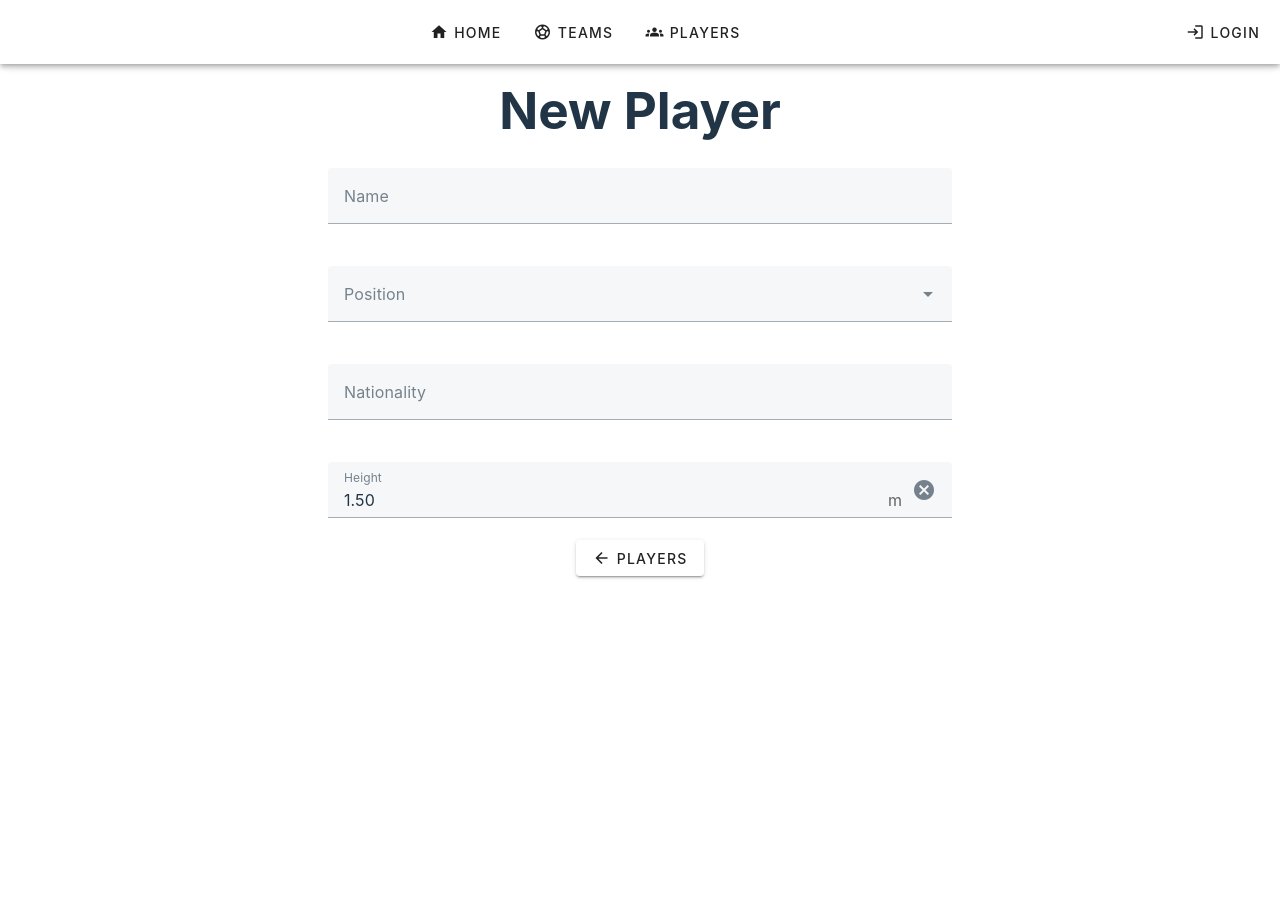
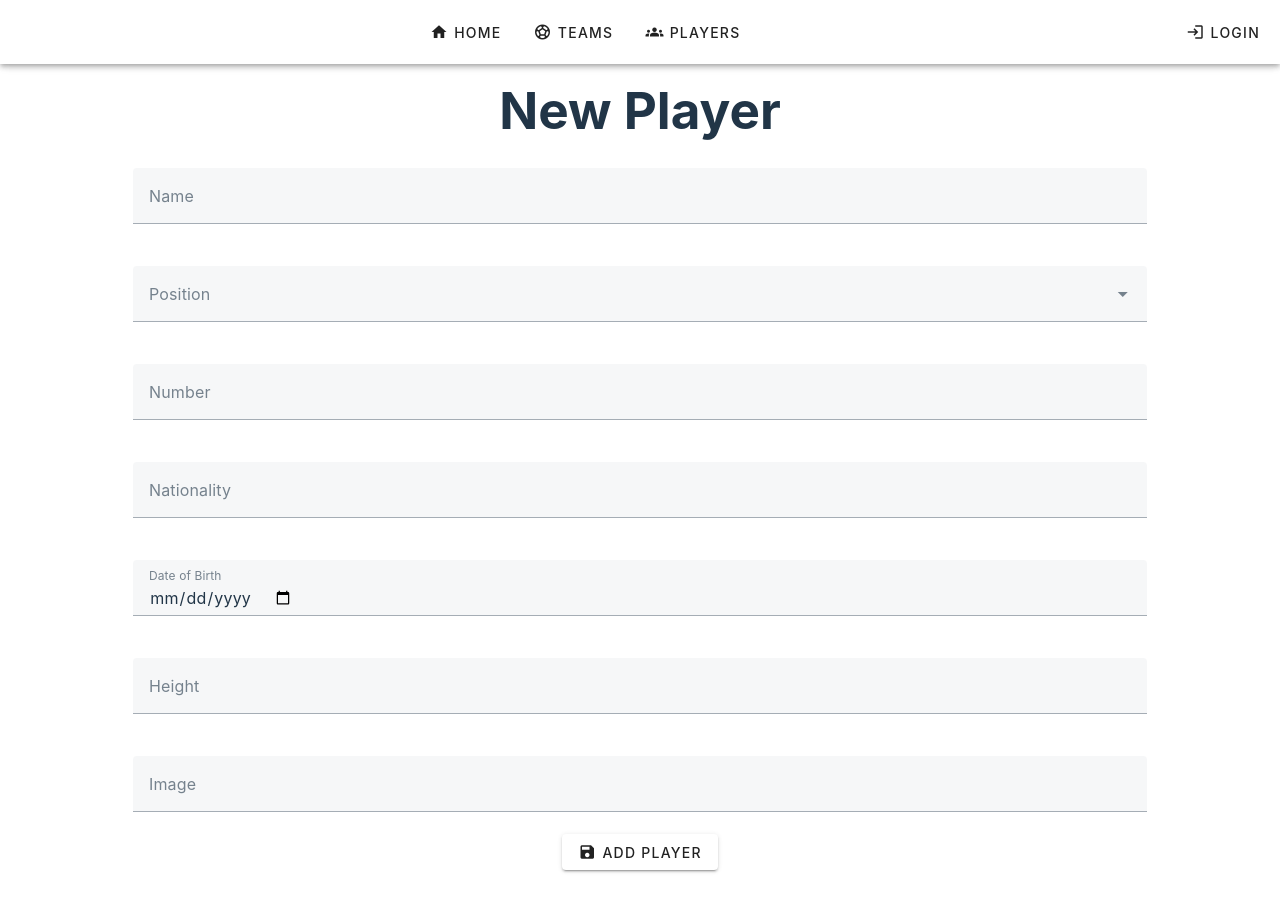
Before and after one commit to marcimerca/Football-Team-Building, a Vue app: page /players/new in a window 1280 px wide. Shown: the top 912 px of the page. Before the commit the page ends 800 px from the top, so only its background shows below. Built offline with nearby package versions, Linux system fonts and the light colour scheme; no server answers; the database is empty.

Commit message:
add new player to db

```diff
--- a/src/services/database.js
+++ b/src/services/database.js
@@ -44,7 +44,10 @@ export const Database = {
       const snapshot = await getDoc(doc(db, "players", id));
       return { firebaseId: snapshot.id, ...snapshot.data() };
     },
-    add: async (data) => await addDoc(collection(db, "players"), data),
+    add: async (data) => {
+      const res = await addDoc(collection(db, "players"), data);
+      return res.id;
+    },
     bulkAdd: async (data) =>
       await Promise.all(
         data.map((player) => addDoc(collection(db, "players"), player))
@@ -66,7 +69,10 @@ export const Database = {
       const snapshot = await getDoc(doc(db, "teams", id));
       return { firebaseId: snapshot.id, ...snapshot.data() };
     },
-    add: async (data) => await addDoc(collection(db, "teams"), data),
+    add: async (data) => {
+      const res = await addDoc(collection(db, "teams"), data);
+      return res.id;
+    },
     bulkAdd: async (data) =>
       await Promise.all(
         data.map((team) => addDoc(collection(db, "teams"), team))
@@ -88,7 +94,10 @@ export const Database = {
       const snapshot = await getDoc(doc(db, "users", id));
       return { firebaseId: snapshot.id, ...snapshot.data() };
     },
-    add: async (data) => await addDoc(collection(db, "users"), data),
+    add: async (data) => {
+      const res = await addDoc(collection(db, "users"), data);
+      return res.id;
+    },
     bulkAdd: async (data) =>
       await Promise.all(
         data.map((user) => addDoc(collection(db, "users"), user))
--- a/src/views/NewPlayer.vue
+++ b/src/views/NewPlayer.vue
@@ -8,6 +8,13 @@ const getPlayers = async () => {
   players.value = await Database.Players.get();
 };
 getPlayers();
+
+const player = ref({});
+
+const addPlayer = async () => {
+  const id = await Database.Players.add(player.value);
+  router.push(`/players/${id}`);
+};
 </script>
 
 <template>
@@ -16,7 +23,7 @@ getPlayers();
   </header>
   <div class="form-container">
     <v-text-field
-      v-model="name"
+      v-model="player.playerName"
       class="input"
       clearable
       label="Name"
@@ -24,20 +31,47 @@ getPlayers();
     <v-select
       class="input"
       label="Position"
+      v-model="player.playerPosition"
       :items="['GoalKeeper', 'Defender', 'Midfielder', 'Forward']"
     ></v-select>
-    <v-text-field class="input" clearable label="Nationality"></v-text-field>
+    <v-text-field
+      class="input"
+      clearable
+      type="text"
+      label="Number"
+      v-model="player.playerNumber"
+    ></v-text-field>
+    <v-text-field
+      class="input"
+      clearable
+      label="Nationality"
+      v-model="player.playerNationality"
+    ></v-text-field>
+    <v-text-field
+      class="input"
+      clearable
+      label="Date of Birth"
+      type="date"
+      v-model="player.playerDateOfBirth"
+    ></v-text-field>
     <v-text-field
       class="input"
       type="number"
       clearable
-      suffix="m"
+      suffix="cm"
       label="Height"
-      model-value="1.50"
+      v-model="player.playerHeight"
+    ></v-text-field>
+    <v-text-field
+      class="input"
+      type="url"
+      clearable
+      label="Image"
+      v-model="player.playerCover"
     ></v-text-field>
   </div>
-  <v-btn @click="router.push(`/players`)">
-    <v-icon icon="md:arrow_back" style="margin-right: 5px" /> Players
+  <v-btn @click="addPlayer" style="margin-bottom: 50px">
+    <v-icon icon="md:save" style="margin-right: 5px" /> Add Player
   </v-btn>
 </template>
 
--- a/src/views/PlayerDetails.vue
+++ b/src/views/PlayerDetails.vue
@@ -19,6 +19,7 @@ Database.Players.getById(props.playerId).then(
 </script>
 
 <template>
+  <div v-if="player">
     <header>
       <h1>
         {{ player.playerName }}
@@ -40,7 +41,9 @@ Database.Players.getById(props.playerId).then(
           </v-card-item>
           <v-card-item class="key-value">
             <v-chip>Height</v-chip>
-          <v-card-text class="card-text">{{ player.playerHeight }}</v-card-text>
+            <v-card-text class="card-text">{{
+              player.playerHeight
+            }}</v-card-text>
           </v-card-item>
           <v-card-item class="key-value">
             <v-chip>Nationality</v-chip>
@@ -53,6 +56,7 @@ Database.Players.getById(props.playerId).then(
     </v-card>
     <div class="footer">
       <v-btn @click="router.push(`/players`)">Other Players</v-btn>
+    </div>
   </div>
 </template>
 
```
Lines whose indentation alone changed are shown as unchanged.
